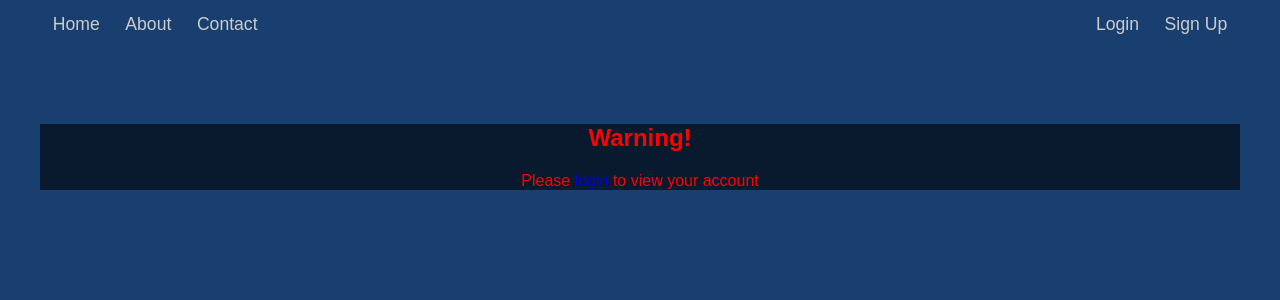
After one commit to cjordanOU/Resolution-Holdings, a PHP site: page /accounts.php in a window 1280 px wide. The commit adds this page. Shown: the top 300 px of the page. Run offline with PHP 8.4, Linux system fonts and the light colour scheme.

Commit message:
Add files via upload

```diff
--- /dev/null
+++ b/accounts.php
@@ -0,0 +1,23 @@
+<!DOCTYPE html>
+<html lang="en">
+    <head>
+        <?php require('Includes/metadata.php'); ?>
+
+        <title>Resolution Holdings - Home</title>
+        <link rel="shortcut icon" href="favicon.ico" type="image/x-icon">
+
+        <!-- Styles -->
+        <link href="style.css" rel="stylesheet">
+    </head>
+
+    <body>
+        <?php require('Includes/header.php'); ?>
+
+        <section>
+            <div class="centered container warning">
+                <h1>Warning!</h1>
+                <p>Please <a href="login.php">login</a> to view your account</p>
+            </div>
+        </section>
+    </body>
+</html>
--- a/style.css
+++ b/style.css
@@ -142,3 +142,8 @@ section {
     font-size: .6rem;
     color: red;
 }
+
+.warning {
+    background: rgba(0,0,0,.58);
+    color: red;
+}
```
